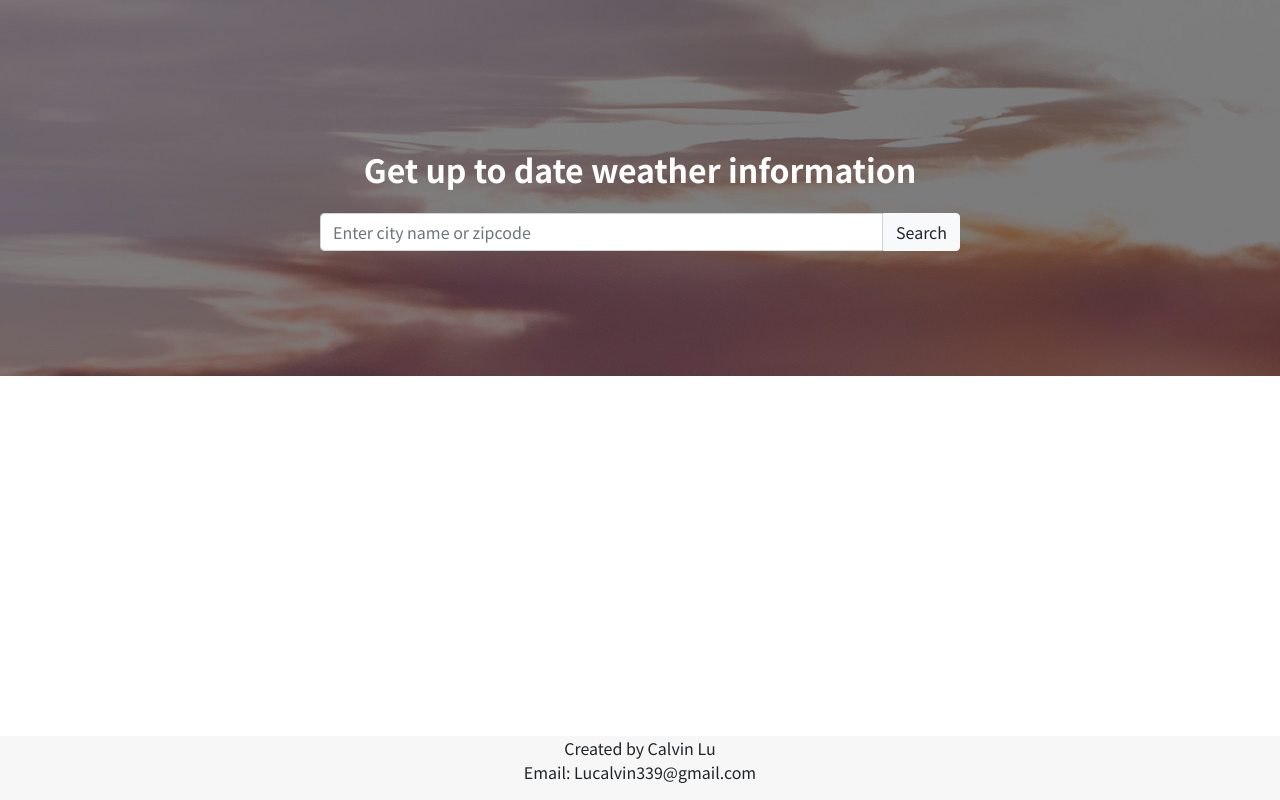
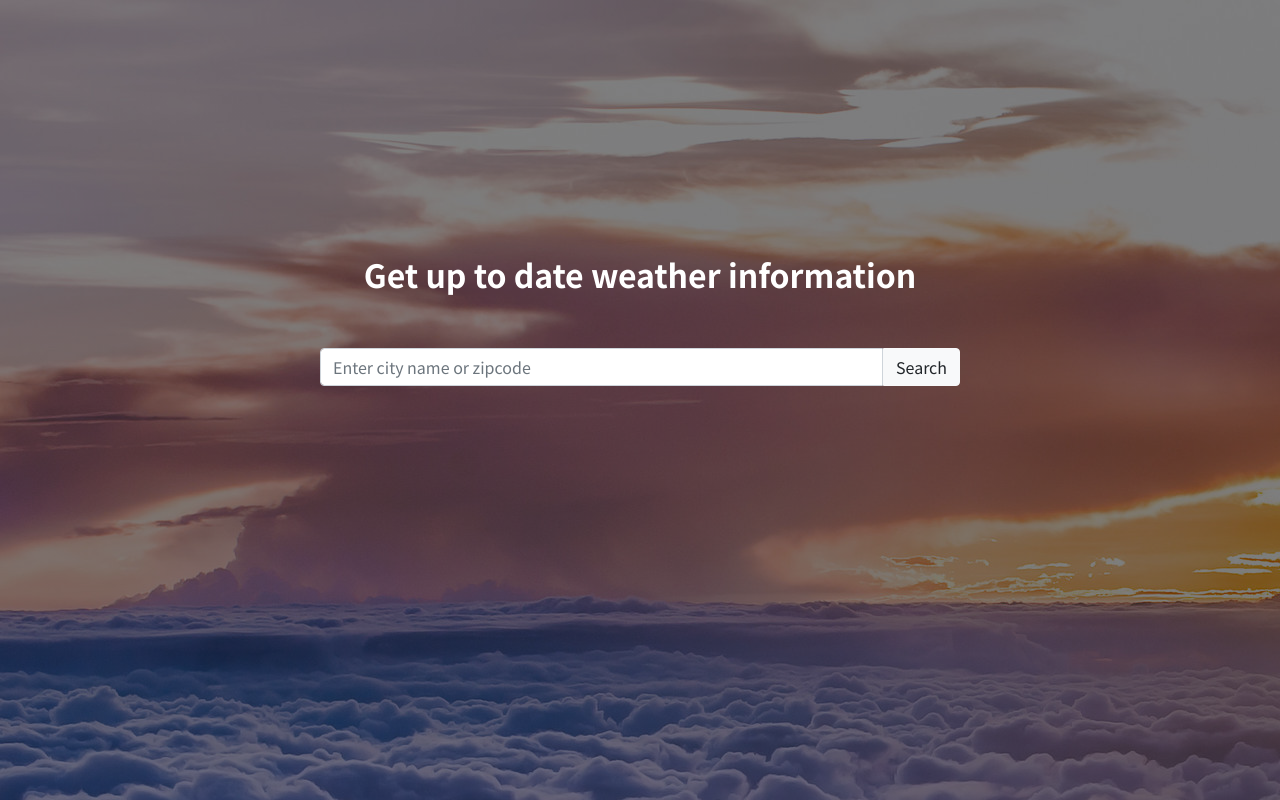
Before and after one commit to calvinlu3/weather-app, a React (Create React App) app: page / in a window 1280 px wide. Built offline with nearby package versions, Linux system fonts and the light colour scheme; the HTML template or start-up script is replaced by a standard one.

Commit message:
Revised home page ui

```diff
--- a/src/App.css
+++ b/src/App.css
@@ -20,7 +20,8 @@ a {
 /* Home */
 
 .home-main {
-  padding: 125px 0;
+  padding: 200px 0;
+  height: 100vh;
   text-align: center;
   background: linear-gradient(rgba(0, 0, 0, 0.5), rgba(0, 0, 0, 0.5)),
     url('./imgs/cloud.jpg');
@@ -34,7 +35,7 @@ a {
 .home-text {
   font-weight: 700;
   font-size: xx-large;
-  margin: 20px auto;
+  margin: 50px auto;
   color: white;
 }
 
--- a/src/App.js
+++ b/src/App.js
@@ -19,9 +19,9 @@ const App = () => {
               path='/weather/location=:lat,:long'
               component={ForcastPage}
             />
+            <Footer></Footer>
           </>
         </Switch>
-        <Footer></Footer>
       </Router>
     </div>
   );
--- a/src/components/SearchBox.js
+++ b/src/components/SearchBox.js
@@ -6,8 +6,10 @@ export const SearchBox = () => {
   let history = useHistory();
 
   const handleSearch = (e) => {
-    e.preventDefault();
-    if (inputLocation.length === 0) return;
+    if (inputLocation.length === 0) {
+      e.preventDefault();
+      return;
+    }
     history.push(`/search/${inputLocation}`);
   };
 
```
